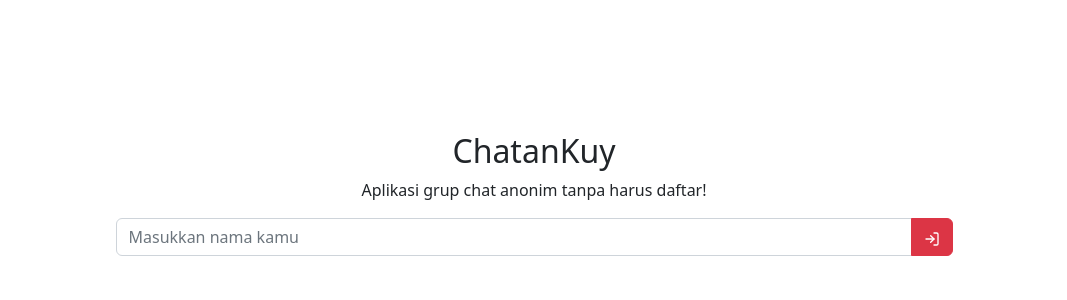
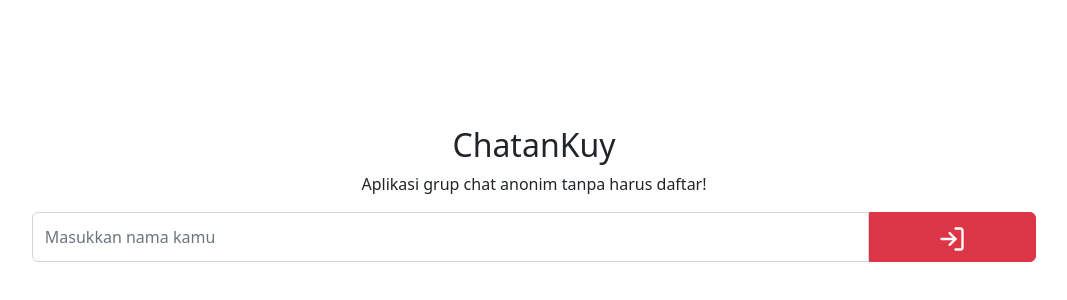
Before and after one commit to rizfadh/chatankuy, a React (Create React App) app: page / in a window 1280 px wide. Shown: the part 206-506 px from the top of the page, without its empty margins (106-1173 px from the left). Built offline with nearby package versions, Linux system fonts and the light colour scheme.

Commit message:
Memperbaiki tampilan input

```diff
--- a/src/components/ChatInput.js
+++ b/src/components/ChatInput.js
@@ -10,16 +10,19 @@ export default function ChatInput({ sendChat }) {
   };
 
   return (
-    <div className='container input-group fixed-bottom p-2'>
-      <input type="text" className="form-control" placeholder="Masukkan pesan..." aria-label="Username" value={value} onChange={valueChange} />
-
-      {
-        value.trim().length === 0 ? (
-          <button className="btn btn-primary" type="button" disabled><BiSend /></button>
-        ) : (
-          <button className="btn btn-primary" type="button" onClick={send}><BiSend /></button>
-        )
-      }
+    <div className='row g-0 sticky-bottom pt-2 pb-3'>
+      <div className='col-10'>
+        <input type="text" className="form-control input-size rounded-0 rounded-start" placeholder="Masukkan pesan..." aria-label="Username" value={value} onChange={valueChange} />
+      </div>
+      <div className='col-2'>
+        {
+          value.trim().length === 0 ? (
+            <button className="btn w-100 input-size btn-primary rounded-0 rounded-end" type="button" disabled><h3><BiSend /></h3></button>
+          ) : (
+            <button className="btn w-100 input-size btn-primary rounded-0 rounded-end" type="button" onClick={send}><h3><BiSend /></h3></button>
+          )
+        }
+      </div>
 
     </div>
   );
--- a/src/components/ChatMenu.js
+++ b/src/components/ChatMenu.js
@@ -42,7 +42,6 @@ export default function ChatMenu() {
   return (
     <section className='container h-100'>
       <ChatList chats={chats} />
-      <div className='p-4'></div>
       <ChatInput sendChat={sendChat} />
     </section>
   );
--- a/src/components/Landing.js
+++ b/src/components/Landing.js
@@ -7,7 +7,7 @@ export default function Landing() {
       <div className='d-flex flex-column h-100 justify-content-center align-items-center'>
         <h2>ChatanKuy</h2>
         <p>Aplikasi grup chat anonim tanpa harus daftar!</p>
-        <div className='w-75'>
+        <div className='w-90'>
           <NameInput />
         </div>
       </div>
--- a/src/components/NameInput.js
+++ b/src/components/NameInput.js
@@ -14,9 +14,13 @@ export default function NameInput() {
   };
 
   return (
-    <div className='input-group'>
-      <input type="text" className="form-control" placeholder="Masukkan nama kamu" aria-label="Username" value={name} onChange={nameChange} />
-      <button className="btn btn-primary" type="button" onClick={login}><FiLogIn /></button>
+    <div className='row g-0'>
+      <div className="col-10">
+        <input type="text" className="form-control input-size rounded-0 rounded-start" placeholder="Masukkan nama kamu" aria-label="Username" value={name} onChange={nameChange} />
+      </div>
+      <div className="col-2">
+        <button className="btn w-100 input-size btn-primary rounded-0 rounded-end" type="button" onClick={login}><h3><FiLogIn /></h3></button>
+      </div>
     </div>
   );
 }
--- a/src/style/style.scss
+++ b/src/style/style.scss
@@ -15,3 +15,11 @@ html {
 .text-justify {
   text-align: justify;
 }
+
+.input-size {
+  height: 50px;
+}
+
+.w-90 {
+  width: 90% !important;
+}
```
